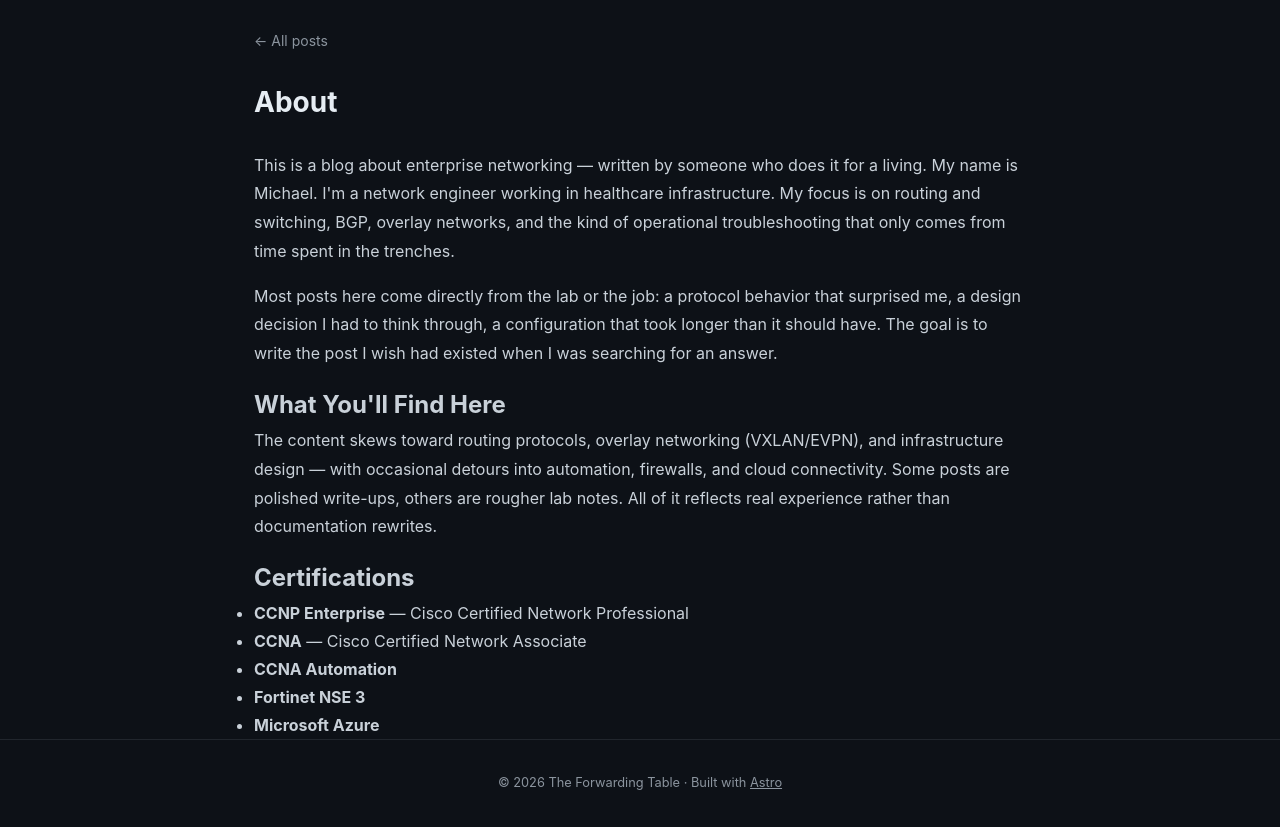
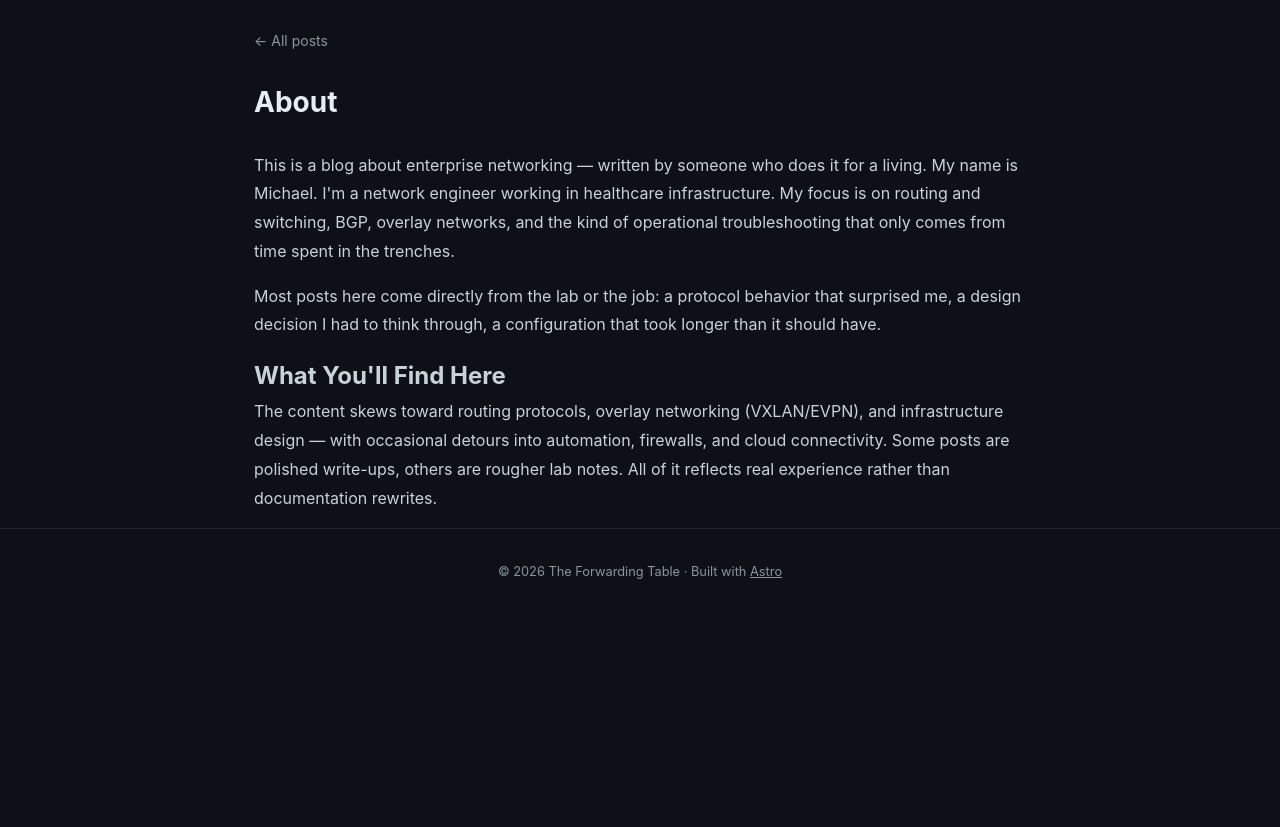
Before and after one commit to Michaelbecze/blog, an Astro site: page /blog/about in a window 1280 px wide. Shown: the part 60-887 px from the top of the page. After the commit the page ends 800 px from the top, so only its background shows below. Built offline with nearby package versions, Linux system fonts and the light colour scheme; Astro itself is replaced by a stand-in of ours.

Commit message:
chaged about again

```diff
--- a/src/pages/about.astro
+++ b/src/pages/about.astro
@@ -16,8 +16,7 @@ const base = import.meta.env.BASE_URL;
       <p>
         Most posts here come directly from the lab or the job: a protocol behavior that surprised
         me, a design decision I had to think through, a configuration that took longer than it
-        should have. The goal is to write the post I wish had existed when I was searching for an
-        answer.
+        should have.
       </p>
 
       <h2>What You'll Find Here</h2>
@@ -27,15 +26,6 @@ const base = import.meta.env.BASE_URL;
         connectivity. Some posts are polished write-ups, others are rougher lab notes. All of it
         reflects real experience rather than documentation rewrites.
       </p>
-
-      <h2>Certifications</h2>
-      <ul>
-        <li><strong>CCNP Enterprise</strong> — Cisco Certified Network Professional</li>
-        <li><strong>CCNA</strong> — Cisco Certified Network Associate</li>
-        <li><strong>CCNA Automation</strong></li>
-        <li><strong>Fortinet NSE 3</strong></li>
-        <li><strong>Microsoft Azure</strong></li>
-      </ul>
     </div>
   </div>
 </BaseLayout>
```
